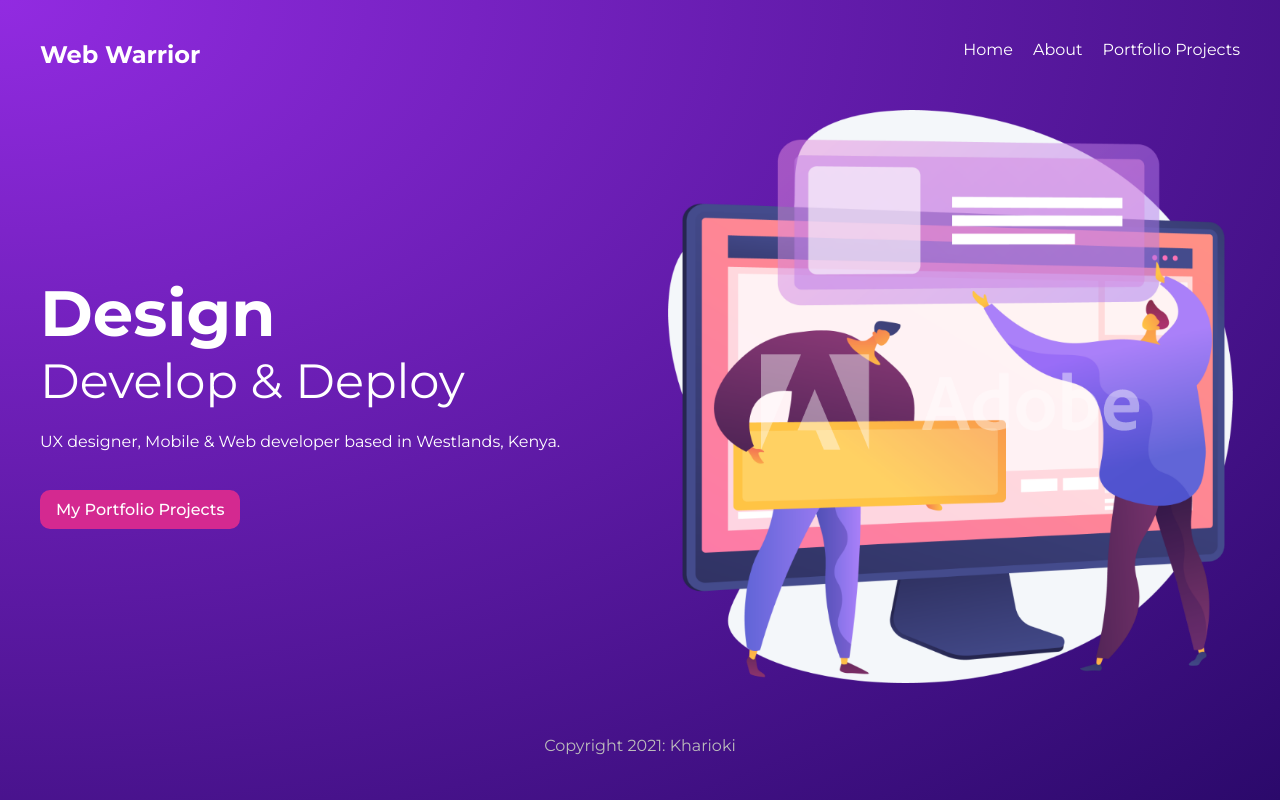
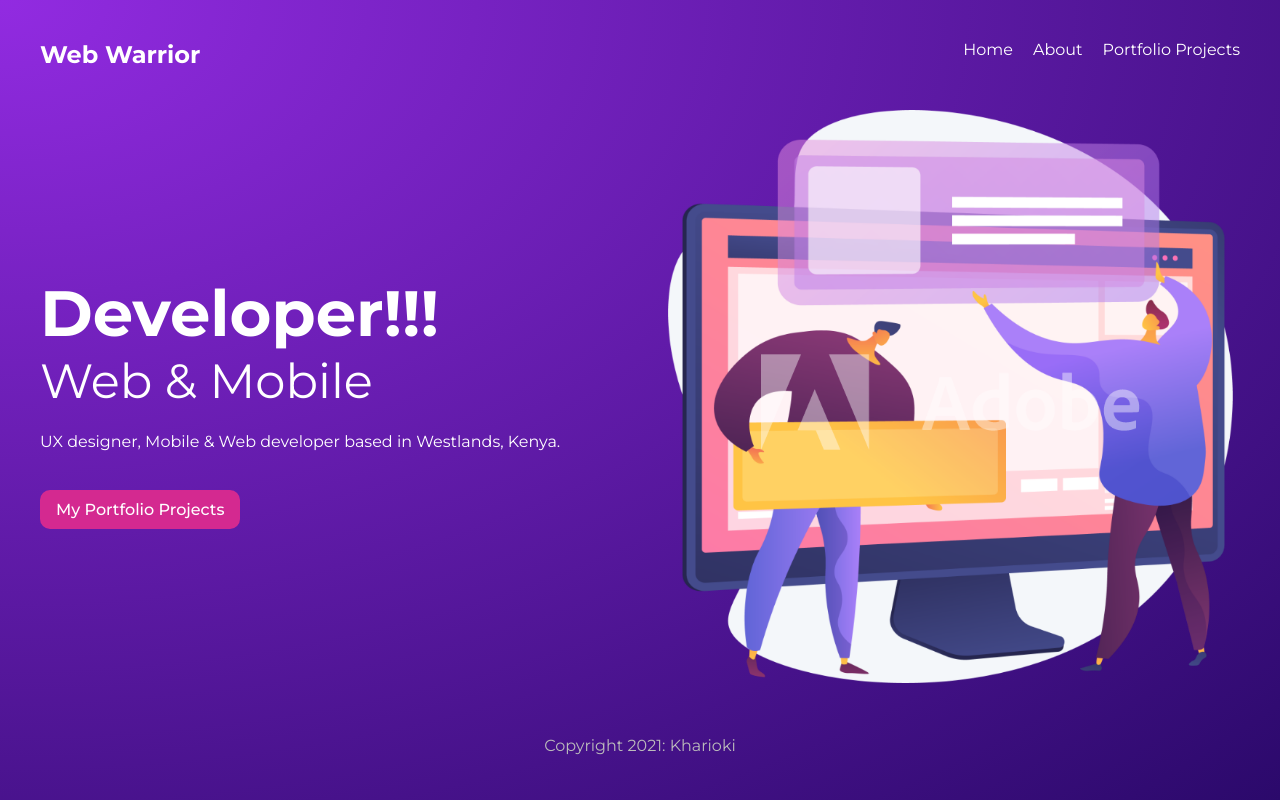
Before and after one commit to kharioki/Web-Warrior, a Gatsby site: page / in a window 1280 px wide. Built offline with nearby package versions, Linux system fonts and the light colour scheme; Gatsby itself is replaced by a stand-in of ours.

Commit message:
homepage text

```diff
--- a/src/pages/index.js
+++ b/src/pages/index.js
@@ -11,8 +11,8 @@ export default function Home({ data }) {
     <Layout>
       <section className={styles.header}>
         <div>
-          <h2>Design</h2>
-          <h3>Develop & Deploy</h3>
+          <h2>Developer!!!</h2>
+          <h3>Web & Mobile</h3>
           <p>UX designer, Mobile & Web developer based in Westlands, Kenya.</p>
           <Link className={styles.btn} to="/projects">My Portfolio Projects</Link>
         </div>
```
